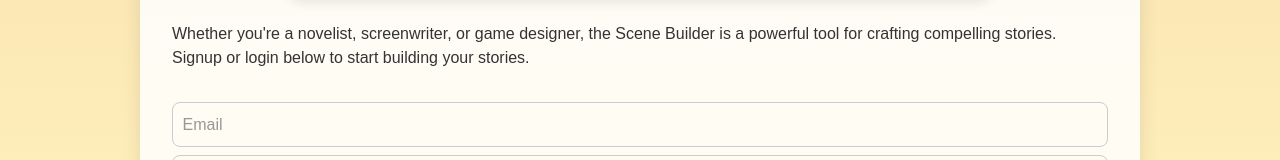
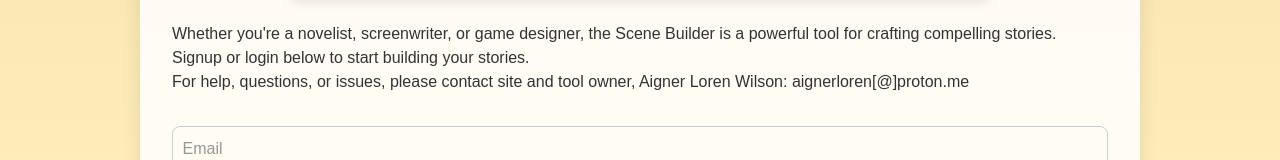
Before and after one commit to aignerloren/scene-builder-v1, a Next.js app: page / in a window 1280 px wide. Shown: the part 1495-1655 px from the top of the page. Built offline with nearby package versions, Linux system fonts and the light colour scheme; no server answers.

Commit message:
Add contact information for site owner
Added contact information for help and inquiries.

```diff
--- a/app/page.tsx
+++ b/app/page.tsx
@@ -118,6 +118,10 @@ export default function AboutPage() {
           Whether you're a novelist, screenwriter, or game designer, the Scene Builder is a powerful tool for crafting compelling stories. Signup or login below to start building your stories.
         </p>
 
+        <p style={{color: "#333"}}>
+         For help, questions, or issues, please contact site and tool owner, Aigner Loren Wilson: aignerloren[@]proton.me
+        </p>
+
 
          {/* FORM */}
         <div
```
